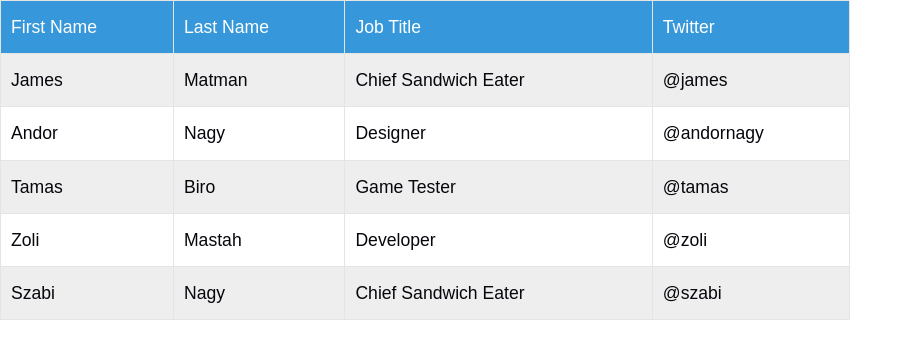
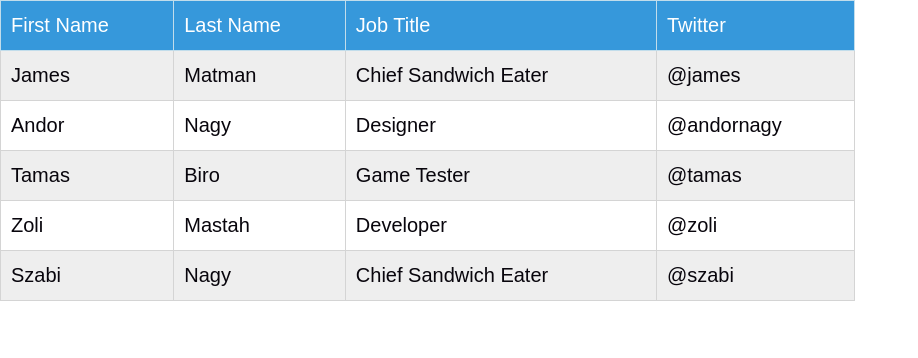
Before and after one commit to platowashere666-ship-it/AcademItSchoolClientWebCourseMay26.Alekseev, a plain HTML site: page CssTable/css_table.html in a window 1280 px wide. Shown: the whole page, without its empty margins (0-918 px from the left). Drawn offline with Linux system fonts and the light colour scheme.

Commit message:
Задача CSS Table внёс правки

```diff
--- a/CssTable/css_table.html
+++ b/CssTable/css_table.html
@@ -7,9 +7,9 @@
     <link rel="stylesheet" href="style.css">
 </head>
 <body>
-<div class="table_div">
+<div class="table_block">
     <table class="employees">
-        <thead class="table_head">
+        <thead>
         <tr>
             <th>First Name</th>
             <th>Last Name</th>
@@ -17,7 +17,7 @@
             <th>Twitter</th>
         </tr>
         </thead>
-        <tbody class="table_body">
+        <tbody>
         <tr>
             <td>James</td>
             <td>Matman</td>
--- a/CssTable/style.css
+++ b/CssTable/style.css
@@ -2,33 +2,33 @@
     box-sizing: border-box;
 }
 
-.table_div {
-    max-width: 850px;
+.table_block {
+    max-width: 855px;
 }
 
 .employees {
     border-collapse: collapse;
-    border: 1px solid #E9E9E9;
+    border: 1px solid #C2DDEB;
     width: 100%;
     font-family: sans-serif;
-    font-size: 110%;
+    font-size: 125%;
 }
 
-.table_head th {
-    border: 1px solid #E4E4E4;
-    padding: 16px 10px;
+.employees thead tr th {
+    border: 1px solid #C2DDEB;
+    padding: 13px 10px;
     background-color: #3698DB;
     font-weight: normal;
     color: #FFF;
     text-align: left;
 }
 
-.table_body td {
-    border: 1px solid #E4E4E4;
-    padding: 16px 10px;
+.employees tbody tr td {
+    border: 1px solid #D4D4D4;
+    padding: 13px 10px;
     color: #08050C;
 }
 
-.table_body tr:nth-child(odd) {
+.employees tbody tr:nth-child(odd) {
     background-color: #EEE;
 }
```
